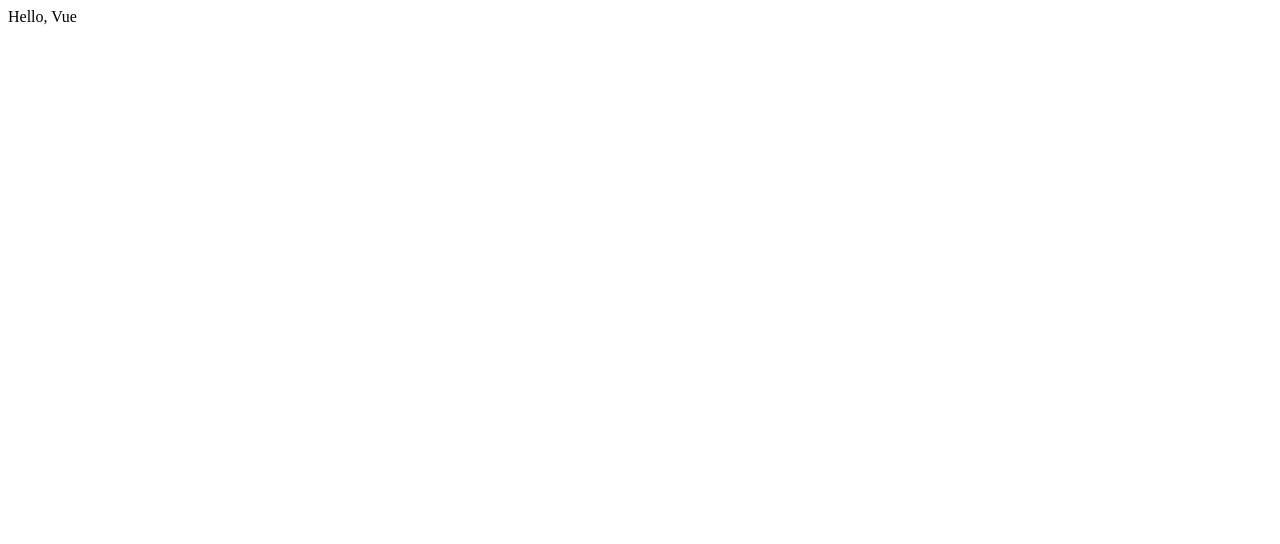
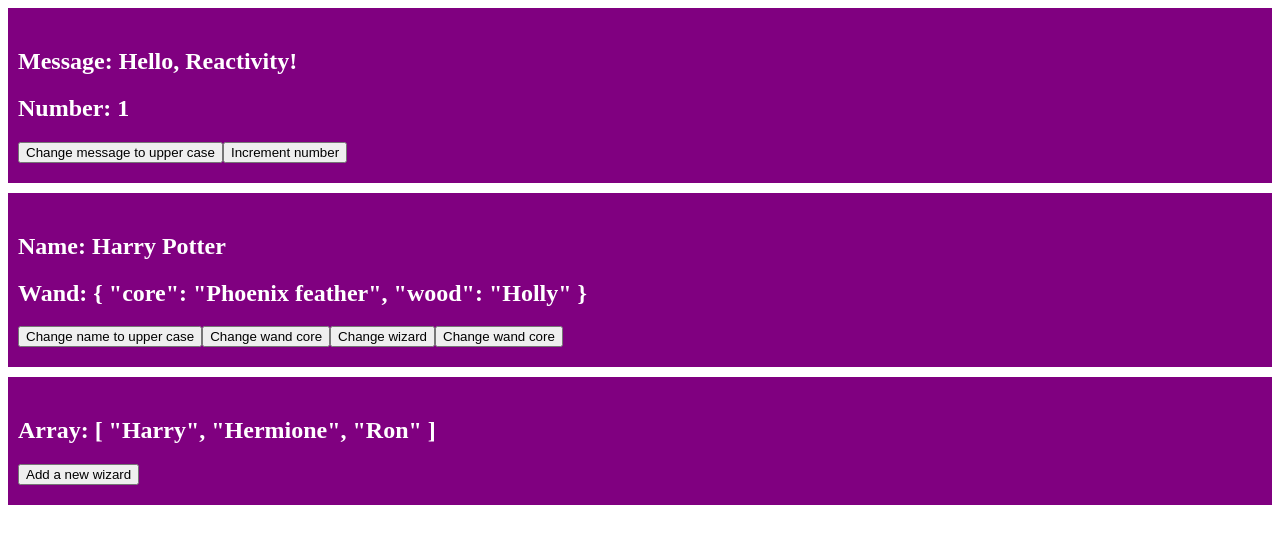
Before and after one commit to harlemmariscal/learn-vue-3-with-bingyang, a Vue app: page / in a window 1280 px wide. Shown: the top 544 px of the page. Built offline with nearby package versions, Linux system fonts and the light colour scheme.

Commit message:
Reactivity system

```diff
--- a/src/App.vue
+++ b/src/App.vue
@@ -1,7 +1,83 @@
 <template>
-  <div> Hello, Vue</div>
+  <div class="card">
+    <h2>Message: {{ message }}</h2>
+    <h2>Number: {{ number }}</h2>
+    <button @click="changeMessageToUpperCase">
+      Change message to upper case
+    </button>
+    <button @click="incrementNumber">Increment number</button>
+  </div>
+
+  <div class="card">
+    <h2>Name: {{ wizard.name }}</h2>
+    <h2>Wand: {{ wizard.wand }}</h2>
+    <button @click="changeNameToUpperCase">Change name to upper case</button>
+    <button @click="changeWandCore">Change wand core</button>
+    <button @click="changeWizard">Change wizard</button>
+
+
+    <button @click="wizard.wand.core = 'Unicorn hair'">Change wand core</button>
+  </div>
+
+  <div class="card">
+    <h2>Array: {{ wizards }}</h2>
+    <button @click="wizards.push('Draco')">Add a new wizard</button>
+  </div>
 </template>
 
-<script setup> </script>
+<script setup>
+import { ref } from 'vue'
 
-<style lang="scss" scoped></style>
+let message = ref('Hello, Reactivity!')
+let number = ref(1)
+
+function changeMessageToUpperCase() {
+  message.value = message.value.toUpperCase()
+  console.log(message.value)
+}
+function incrementNumber() {
+  number.value += 1
+  console.log(number.value)
+}
+
+let wizard = ref({
+  id: 1001,
+  name: 'Harry Potter',
+  house: 'Gryffindor',
+  age: 17,
+  wand: {
+    core: 'Phoenix feather',
+    wood: 'Holly'
+  }
+})
+
+function changeNameToUpperCase() {
+  wizard.value.name = wizard.value.name.toUpperCase()
+}
+function changeWandCore() {
+  wizard.value.wand.core = 'Unicorn hair'
+}
+function changeWizard() {
+  wizard.value = {
+    id: 1002,
+    name: 'Hermione Granger',
+    house: 'Gryffindor',
+    age: 17,
+    wand: {
+      core: 'Dragon heartstring',
+      wood: 'Vine'
+    }
+  }
+}
+
+let wizards = ref(['Harry', 'Hermione', 'Ron'])
+</script>
+
+<style scoped>
+.card {
+  background-color: purple;
+  color: white;
+  padding: 20px 10px;
+  margin-bottom: 10px;
+}
+</style>
```
